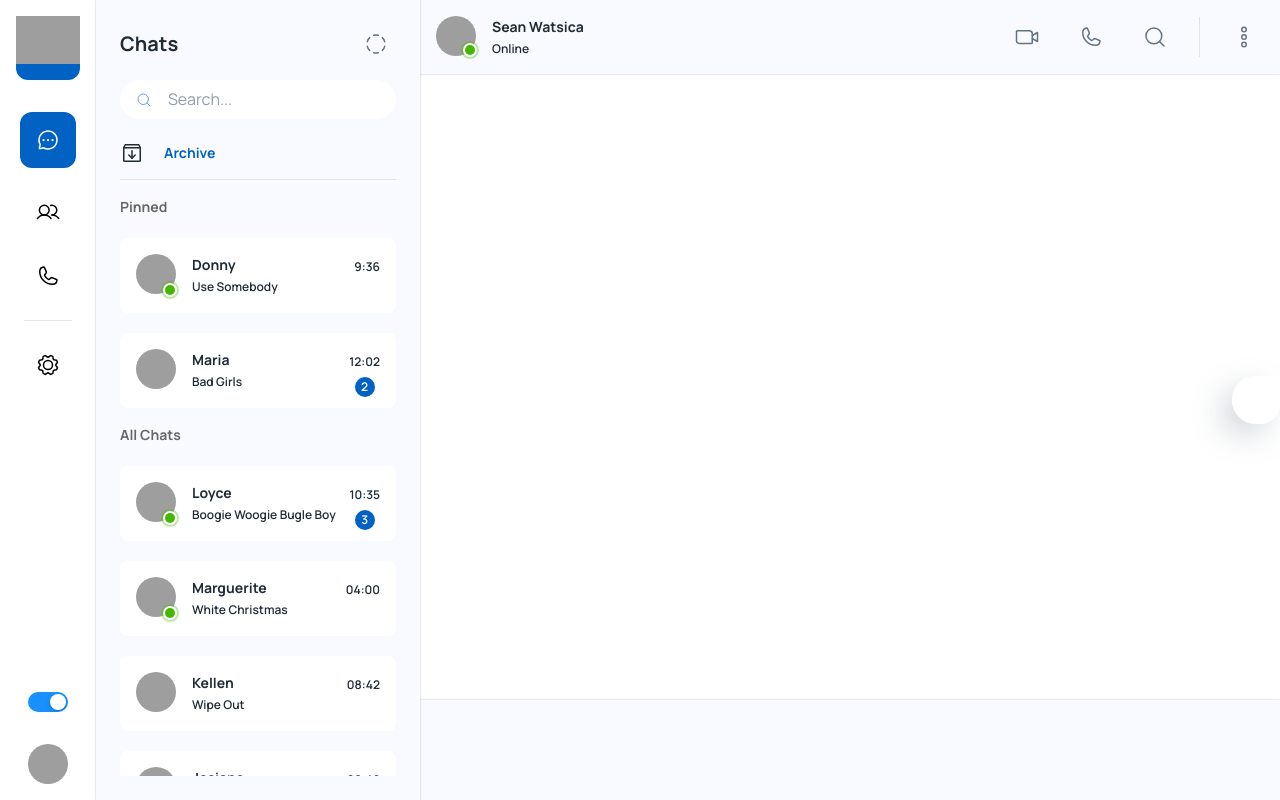
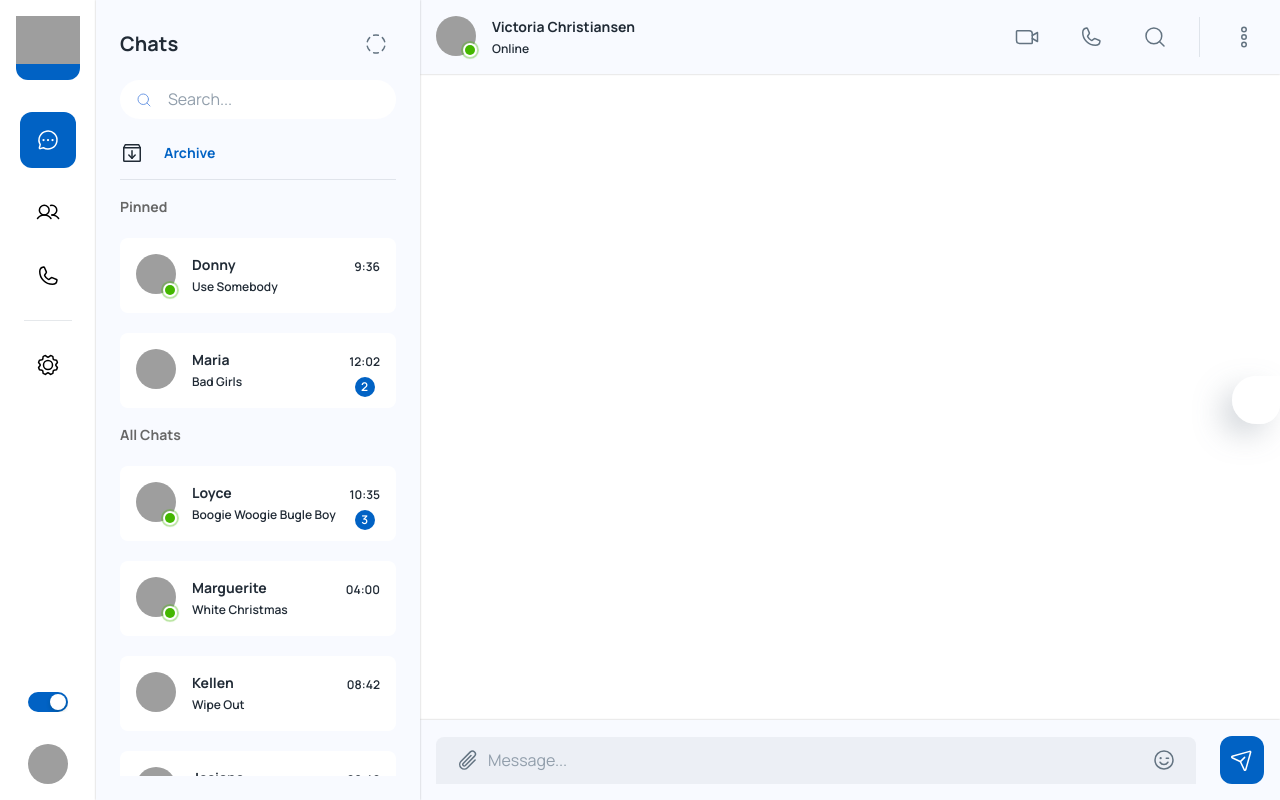
Before and after one commit to Twisterday/yet, a React (Create React App) app: page /app in a window 1280 px wide. Built offline with nearby package versions, Linux system fonts and the light colour scheme; grey boxes are pictures that could not be loaded; some icons are missing.

Commit message:
Finish chat footer block

```diff
--- a/src/components/Conversation/index.js
+++ b/src/components/Conversation/index.js
@@ -1,8 +1,15 @@
 import React from "react";
 import { faker } from "@faker-js/faker"
-import { Avatar, Box, Stack, Badge, Typography, IconButton, Divider, } from "@mui/material";
-import { styled } from "@mui/material/styles"
-import { DotsThreeOutlineVertical, DotsThreeVertical, MagnifyingGlass, Phone, VideoCamera } from "phosphor-react";
+import { Avatar, Box, Stack, Badge, Typography, IconButton, Divider, TextField, InputAdornment, } from "@mui/material";
+import { styled, useTheme } from "@mui/material/styles"
+import { DotsThreeOutlineVertical, MagnifyingGlass, PaperPlaneTilt, Paperclip, Phone, SmileyWink, VideoCamera } from "phosphor-react";
+
+const StyledInput = styled(TextField)(({ theme }) => ({
+	"& .MuiInputBase-input": {
+		paddingTop: "12px",
+		paddingBottom: "12px",
+	},
+}));
 
 const StyledBadge = styled(Badge)(({ theme }) => ({
 	"& .MuiBadge-badge": {
@@ -34,6 +41,7 @@ const StyledBadge = styled(Badge)(({ theme }) => ({
 }));
 
 const Conversation = () => {
+	const theme = useTheme();
 	return (
 		<Stack
 			height={"100%"}
@@ -99,13 +107,35 @@ const Conversation = () => {
 
 			</Box >
 			{/* Chat footer */}
-			< Box sx={{
-				height: 100,
-				width: "100%",
-				backgroundColor: "#F8FAFF",
-				boxShadow: "0px 0px 2px rgba(0, 0, 0, 0.25)",
-			}}>
-
+			< Box
+				p={2}
+				sx={{
+					width: "100%",
+					backgroundColor: "#F8FAFF",
+					boxShadow: "0px 0px 2px rgba(0, 0, 0, 0.25)",
+				}}>
+				<Stack direction="row" alignItems={"center"} spacing={3}>
+					<StyledInput fullWidth placeholder="Message..." variant="filled" InputProps={{
+						disableUnderline: true,
+						startAdornment: <InputAdornment>
+							<IconButton>
+								<Paperclip />
+							</IconButton>
+						</InputAdornment>,
+						endAdornment: <InputAdornment>
+							<IconButton>
+								<SmileyWink />
+							</IconButton>
+						</InputAdornment>
+					}} />
+					<Box sx={{ height: 48, width: 48, backgroundColor: theme.palette.primary.main, borderRadius: 1.5 }}>
+						<Stack sx={{ height: "100%", width: "100%" }} alignItems="center" justifyContent="center">
+							<IconButton>
+								<PaperPlaneTilt color="#fff" />
+							</IconButton>
+						</Stack>
+					</Box>
+				</Stack>
 			</Box >
 		</Stack >
 	)
--- a/src/layouts/dashboard/index.js
+++ b/src/layouts/dashboard/index.js
@@ -31,7 +31,7 @@ const AntSwitch = styled(Switch)(({ theme }) => ({
 			color: '#fff',
 			'& + .MuiSwitch-track': {
 				opacity: 1,
-				backgroundColor: theme.palette.mode === 'dark' ? '#177ddc' : '#1890ff',
+				backgroundColor: theme.palette.primary.main,
 			},
 		},
 	},
```
